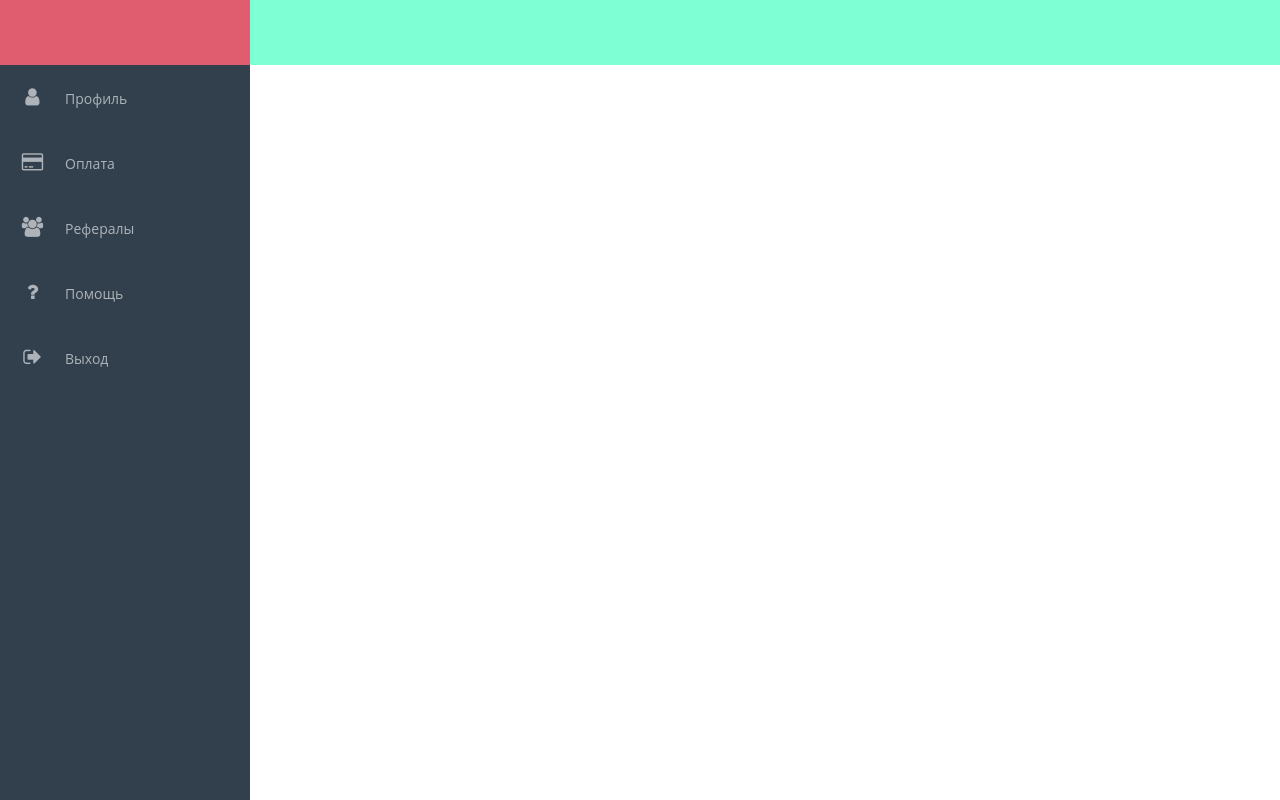
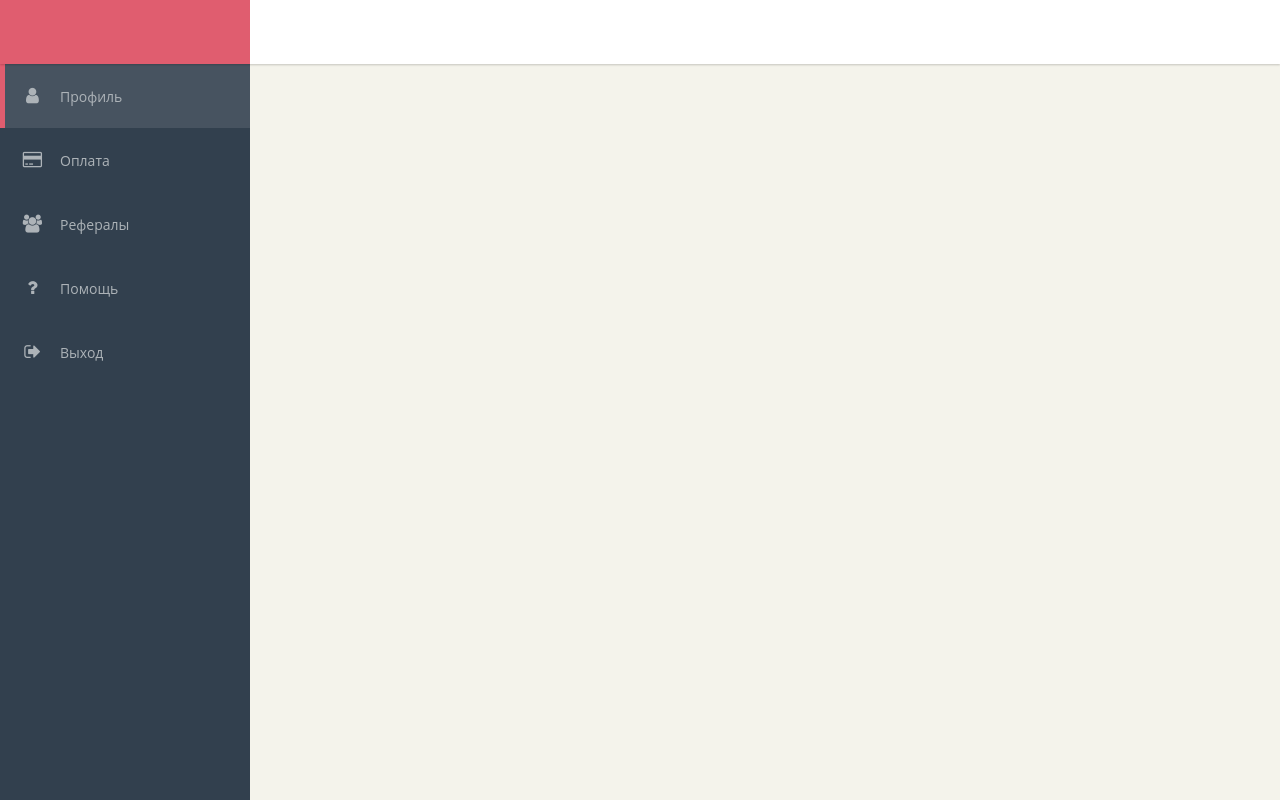
Before and after one commit to xiondlph/ismax.dashboard, a React app: page / in a window 1280 px wide. Built offline with nearby package versions, Linux system fonts and the light colour scheme.

Commit message:
Верстка навигационного меню

```diff
--- a/src/containers/App.js
+++ b/src/containers/App.js
@@ -12,7 +12,7 @@ export default class App extends Component {
                     <div className='dashboard-main-wrap'>
                         <div className='dashboard-main-sidebar'>
                             <ul className='dashboard-main-sidebar-menu'>
-                                <li className='dashboard-main-sidebar-menu-item'>
+                                <li className='dashboard-main-sidebar-menu-item dashboard-main-sidebar-menu-item_active'>
                                     <span className='fa fa-user'></span>Профиль
                                 </li>
                                 <li className='dashboard-main-sidebar-menu-item'>
--- a/src/index.scss
+++ b/src/index.scss
@@ -1,7 +1,14 @@
+@mixin box-shadow($h-shadow,$v-shadow,$blur,$spread,$shadow-color) {
+  -webkit-box-shadow: $h-shadow $v-shadow $blur $spread $shadow-color;
+  -moz-box-shadow: $h-shadow $v-shadow $blur $spread $shadow-color;
+  -ms-box-shadow: $h-shadow $v-shadow $blur $spread $shadow-color;
+  box-shadow: $h-shadow $v-shadow $blur $spread $shadow-color;
+}
+
 $fa-font-path: "~font-awesome/fonts";
 @import '~font-awesome/scss/font-awesome.scss';
 
-$header-height: 65px;
+$header-height: 64px;
 $sidebar-menu-item-height: $header-height;
 
 html, body, #root, .app {
@@ -19,10 +26,12 @@ html, body, #root, .app {
   width: 100%;
 
   &-header {
+    @include box-shadow(0, 1px, 2px, 0, rgba(0, 0, 0, 0.2));
     width: 100%;
     height: $header-height;
     display: flex;
     flex-direction: row;
+    z-index: 2;
 
     &-logo {
       background-color: #e05d6f;
@@ -31,13 +40,13 @@ html, body, #root, .app {
     }
 
     &-toolbar {
-      background-color: aquamarine;
       flex: 1;
     }
   }
 
   &-main {
     overflow: auto;
+    z-index: 1;
     flex: 1;
 
     &-wrap {
@@ -57,15 +66,18 @@ html, body, #root, .app {
         &-item {
           line-height: $sidebar-menu-item-height;
           height: $sidebar-menu-item-height;
+          position: relative;
           font-size: 14px;
+          cursor: default;
           color: #adb3b8;
 
           .fa {
             display: inline-block;
             text-align: center;
-            line-height: 65px;
-            font-size: 20px;
-            width: 65px;
+            line-height: $sidebar-menu-item-height;
+            margin-left: 5px;
+            font-size: 18px;
+            width: 55px;
           }
 
           &:hover {
@@ -73,12 +85,28 @@ html, body, #root, .app {
             color: #fff;
             transition: color 0.5s;
           }
+
+          &_active {
+            background-color: #475360;
+
+            &:before {
+              background-color: #e05d6f;
+              position: absolute;
+              display: block;
+              content: " ";
+              height: 100%;
+              width: 5px;
+              left: 0;
+              top: 0;
+            }
+          }
         }
       }
     }
 
     &-content {
       min-height: calc(100vh - 65px);
+      background-color: #f4f3eb;
       flex: 1;
     }
   }
```
